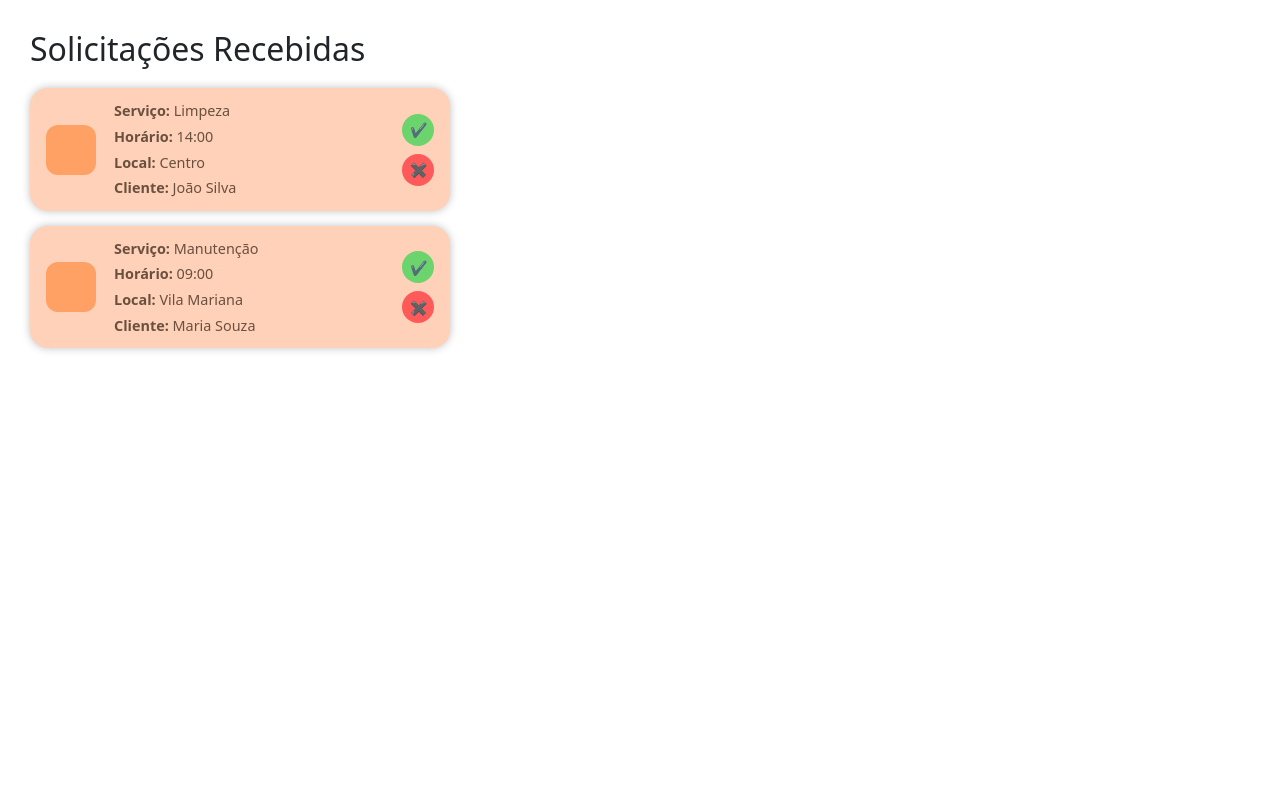
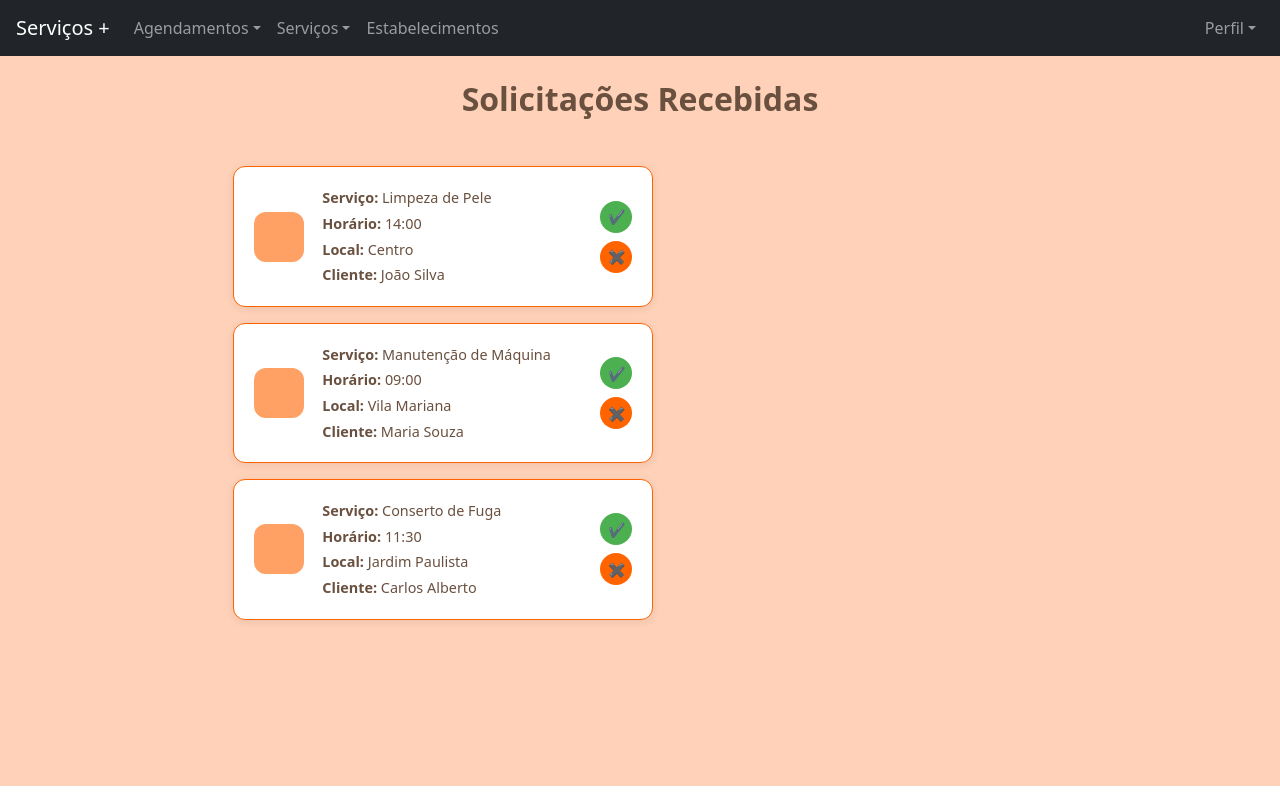
Before and after one commit to AntonioCarlosPereira/POO-project, a React (Vite) app in the folder POOProj/: page /prestador/gerenciar in a window 1280 px wide. Built offline with nearby package versions, Linux system fonts and the light colour scheme.

Commit message:
gerenciar notificações do prestador feito

```diff
--- a/POOProj/src/pages/Prestador/Gerenciar.css
+++ b/POOProj/src/pages/Prestador/Gerenciar.css
@@ -1,16 +1,97 @@
-.gerenciar-page {
-  padding: 30px;
+/* Gerenciar.css */
+
+/* --- CORREÇÃO DE OVERFLOW HORIZONTAL GERAL --- */
+body, html {
+    overflow-x: hidden;
 }
 
-.gerenciar-page h2 {
-  margin-bottom: 20px;
+/* --- ESTILOS DO POP-UP DE NOTIFICAÇÃO (SUCESSO/ERRO) --- */
+.custom-popup-notification {
+    position: fixed;
+    top: 20px;
+    left: 50%;
+    transform: translateX(-50%);
+    z-index: 1050;
+
+    /* Cores definidas no JSX via bg-success/bg-danger, mas o estilo base é aqui */
+    color: white;
+
+    padding: 12px 20px;
+    border-radius: 8px;
+    box-shadow: 0 4px 10px rgba(0, 0, 0, 0.2);
+    font-weight: 600;
+    animation: fadeout 3s forwards;
 }
 
-.sem-solicitacoes {
-  color: #777;
-  font-style: italic;
+@keyframes fadeout {
+    0% { opacity: 1; }
+    80% { opacity: 1; transform: translateX(-50%) translateY(0); }
+    100% { opacity: 0; transform: translateX(-50%) translateY(-20px); }
 }
 
+/* --- ESTILOS PRINCIPAIS DO CONTAINER (FUNDO LARANJA CLARO) --- */
+.gerenciar-container {
+  padding: 20px;
+  padding-top: 70px;
+  background-color: #ffd1b8; /* Laranja Claro */
+  min-height: calc(100vh - 70px);
+}
+
+/* Título: Laranja Escuro/Marrom */
+.gerenciar-container h2 {
+  text-align: center;
+  font-size: 2rem;
+  font-weight: 700;
+  color: #6a503f;
+  margin-bottom: 30px;
+}
+
+/* Estilo para o aviso de "Nenhuma solicitação" */
+.sem-solicitacoes {
+    color: #6a503f;
+    font-size: 1.1rem;
+}
+
+/* Estilizando o CARD (aplicado ao card de "Sem Solicitações" e, idealmente, dentro do NotificationCard) */
+.card {
+  background-color: #ffffff;
+  border: 1px solid #ff640033;
+  border-radius: 18px;
+  box-shadow: 0 4px 12px rgba(0, 0, 0, 0.1);
+}
+
+/* --- Estilos Sugeridos para o NotificationCard (para adaptação de cores) --- */
+
 .notification-card {
-  margin-bottom: 15px;
+    background-color: #ffffff;
+    border: 1px solid #ff6400;
+    border-radius: 12px;
+    padding: 20px;
+    box-shadow: 0 2px 8px rgba(0, 0, 0, 0.08);
 }
+
+.notification-card-info strong {
+    color: #6a503f;
+}
+
+/* Botão Aceitar (Verde padrão para sucesso) */
+.btn-accept {
+    background-color: #4CAF50 !important;
+    border-color: #4CAF50 !important;
+    color: white;
+}
+.btn-accept:hover {
+    background-color: #3e8e41 !important;
+    border-color: #3e8e41 !important;
+}
+
+/* Botão Recusar (Laranja do projeto para ação de "rejeitar") */
+.btn-reject {
+    background-color: #FF6400 !important;
+    border-color: #FF6400 !important;
+    color: white;
+}
+.btn-reject:hover {
+    background-color: #cc5000 !important;
+    border-color: #cc5000 !important;
+}
--- a/POOProj/src/pages/Prestador/Gerenciar.tsx
+++ b/POOProj/src/pages/Prestador/Gerenciar.tsx
@@ -1,8 +1,9 @@
-import React, { useState } from "react";
+import React, { useState, useEffect, useCallback } from "react";
+import Navbar from '../../Components/AppNavbar';
 import NotificationCard from "../../Components/NotificationCard";
 import "./Gerenciar.css";
 
-interface Notificacao {
+interface Agendamento {
   id: number;
   servico: string;
   horario: string;
@@ -10,45 +11,95 @@ interface Notificacao {
   cliente: string;
 }
 
+// MOCK de dados: simula os agendamentos que viriam do backend já filtrados por "solicitado"
+const MOCK_AGENDAMENTOS: Agendamento[] = [
+    { id: 1, servico: "Limpeza de Pele", horario: "14:00", local: "Centro", cliente: "João Silva" },
+    { id: 2, servico: "Manutenção de Máquina", horario: "09:00", local: "Vila Mariana", cliente: "Maria Souza" },
+    { id: 3, servico: "Conserto de Fuga", horario: "11:30", local: "Jardim Paulista", cliente: "Carlos Alberto" },
+];
+
 export default function Gerenciar() {
-  const [notificacoes, setNotificacoes] = useState<Notificacao[]>([
-    {
-      id: 1,
-      servico: "Limpeza",
-      horario: "14:00",
-      local: "Centro",
-      cliente: "João Silva"
-    },
-    {
-      id: 2,
-      servico: "Manutenção",
-      horario: "09:00",
-      local: "Vila Mariana",
-      cliente: "Maria Souza"
-    }
-  ]);
+  const [agendamentos, setAgendamentos] = useState<Agendamento[]>([]);
+  const [isLoading, setIsLoading] = useState(true);
+  const [notificationMessage, setNotificationMessage] = useState<string | null>(null);
+
+  // Função para exibir o pop-up de notificação temporário
+  const showNotification = useCallback((msg: string) => {
+      setNotificationMessage(msg);
+      setTimeout(() => setNotificationMessage(null), 3000);
+  }, []);
+
+  // 1. Função de Busca (GET) para agendamentos solicitados
+  const fetchPendingServices = useCallback(async () => {
+      setIsLoading(true);
+
+      // ⚠️ COLOQUE A CHAMADA DA API (GET) PARA BUSCAR SERVIÇOS PENDENTES AQUI
+      console.log("CHAMADA API: GET /agendamentos?status=solicitado");
+
+      // SIMULAÇÃO DE RESPOSTA DO BACKEND
+      await new Promise(resolve => setTimeout(resolve, 1500));
+
+      setAgendamentos(MOCK_AGENDAMENTOS);
+      setIsLoading(false);
+  }, []);
+
+  useEffect(() => {
+      fetchPendingServices();
+  }, [fetchPendingServices]);
+
+  // 2. Função para atualizar o status (PATCH/PUT)
+  const handleUpdateStatus = useCallback(async (id: number, status: 'aceito' | 'recusado') => {
+    // Remoção otimista do item na interface
+    setAgendamentos(prev => prev.filter(n => n.id !== id));
+
+    // ⚠️ COLOQUE A CHAMADA DA API (PATCH/PUT) PARA ATUALIZAR O STATUS AQUI
+    console.log(`CHAMADA API: PATCH /agendamentos/${id}, status=${status}`);
+
+    // SIMULAÇÃO DE RESPOSTA DO BACKEND
+    await new Promise(resolve => setTimeout(resolve, 800));
+
+    showNotification(`Serviço ${status === 'aceito' ? 'aceito' : 'rejeitado'} com sucesso!`);
+  }, [showNotification]);
+
 
   const handleAccept = (id: number) => {
-    setNotificacoes((prev) => prev.filter((n) => n.id !== id));
-    alert("Serviço aceito!");
+    handleUpdateStatus(id, 'aceito');
   };
 
   const handleReject = (id: number) => {
-    setNotificacoes((prev) => prev.filter((n) => n.id !== id));
-    alert("Serviço rejeitado.");
+    handleUpdateStatus(id, 'recusado');
   };
 
   return (
-    <div className="gerenciar-page">
-      <h2>Solicitações Recebidas</h2>
+    <>
+      <Navbar />
 
-      {notificacoes.length === 0 && (
-        <p className="sem-solicitacoes">Nenhuma solicitação no momento.</p>
+      {/* Notificação Pop-up */}
+      {notificationMessage && (
+        <div className={`custom-popup-notification ${notificationMessage.includes('rejeitado') ? 'bg-danger' : 'bg-success'}`}>
+            {notificationMessage}
+        </div>
       )}
 
-      {notificacoes.map((n) => (
+      {/* Estrutura de Layout Bootstrap */}
+      <div className="gerenciar-container p-4">
+        <h2 className="fw-bold mb-5 text-center">Solicitações Recebidas</h2>
+
+        <div className="row justify-content-center">
+            <div className="col-lg-8">
+
+                {isLoading ? (
+                    <div className="text-center text-primary-dark">Carregando solicitações...</div>
+                ) : agendamentos.length === 0 ? (
+                    <div className="card p-4 shadow-lg text-center">
+                        <p className="sem-solicitacoes lead mb-0">Não há agendamentos não respondidos.</p>
+                    </div>
+                ) : (
+                    // Mapeamento dos Cards de Notificação
+                    <div className="agendamentos-list">
+                        {agendamentos.map((n) => (
+                            <div key={n.id} className="mb-3">
                                 <NotificationCard
-          key={n.id}
                                     servico={n.servico}
                                     horario={n.horario}
                                     local={n.local}
@@ -56,7 +107,14 @@ export default function Gerenciar() {
                                     onAccept={() => handleAccept(n.id)}
                                     onReject={() => handleReject(n.id)}
                                 />
+                            </div>
                         ))}
                     </div>
+                )}
+
+            </div>
+        </div>
+      </div>
+    </>
   );
 }
```
Lines whose indentation alone changed are shown as unchanged.
